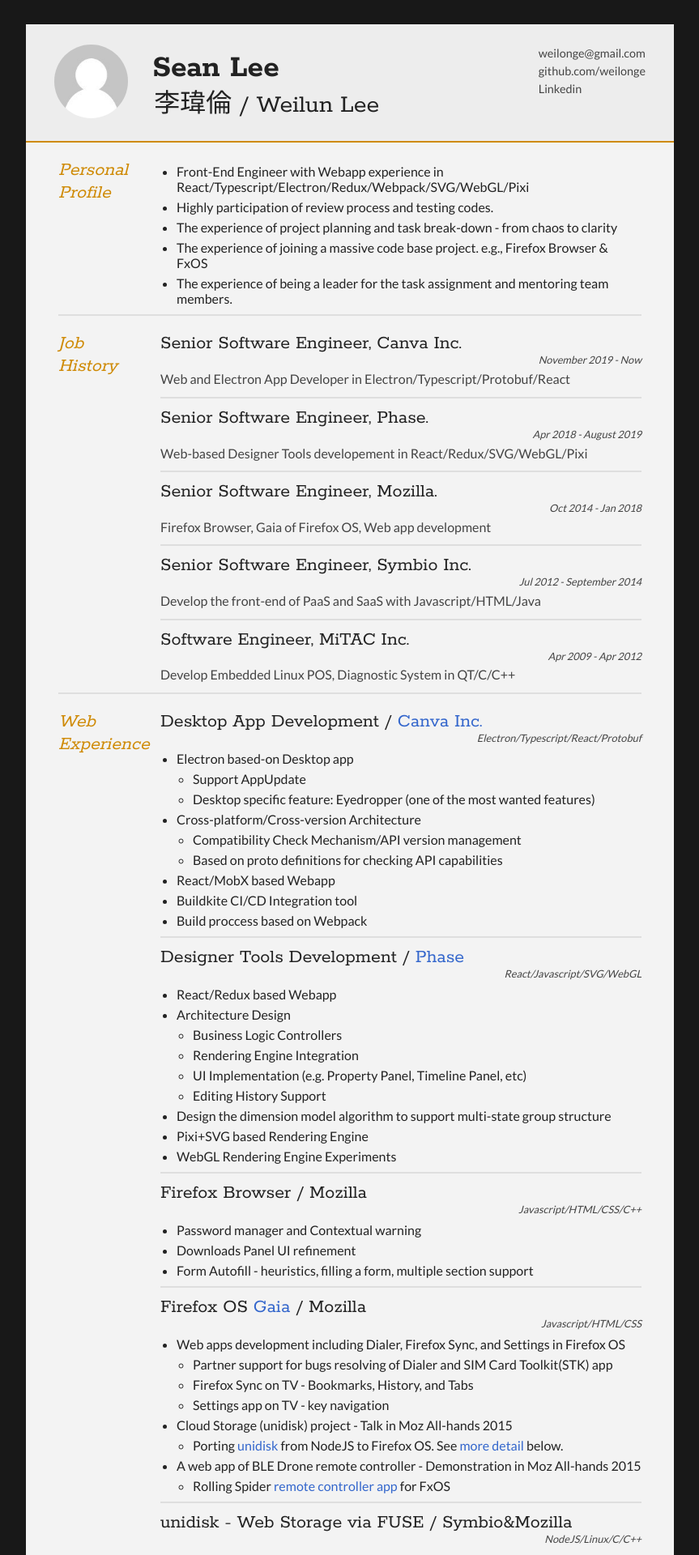
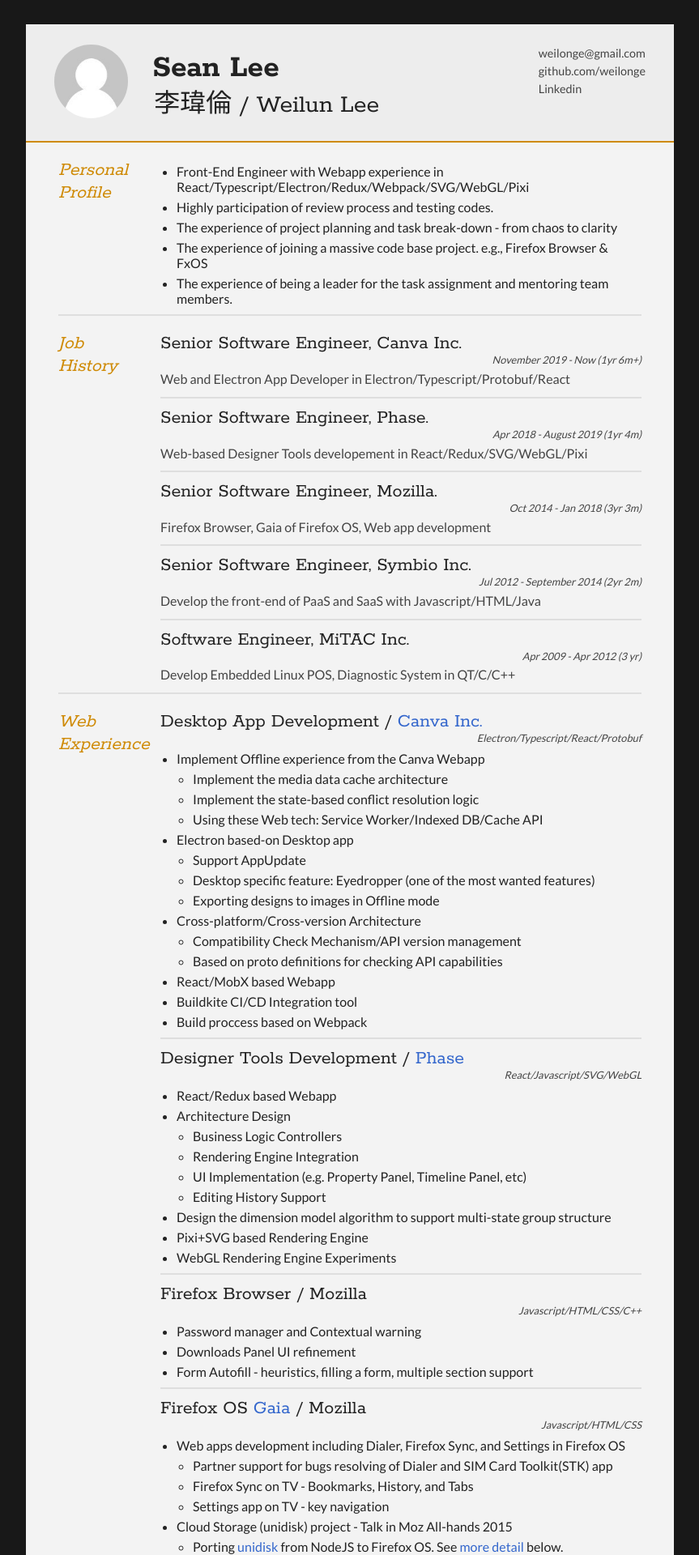
Before and after one commit to weilonge/weilonge.github.io, a Jekyll site: the page resume/index.html, which Jekyll copies as it is, in a window 1280 px wide. Shown: the top 1920 px of the page at 81% size, without its empty margins (208-1071 px from the left). Built offline with Jekyll 4.4.1, drawn with Linux system fonts in a browser that asks for light colours.

Commit message:
Update resume

```diff
--- a/resume/index.html
+++ b/resume/index.html
@@ -73,27 +73,27 @@
           <div class="sectionContent">
             <article>
               <h2>Senior Software Engineer, Canva Inc.</h2>
-              <p class="subDetails">November 2019 - Now</p>
+              <p class="subDetails">November 2019 - Now (<span id="currentWorkPeriod">1yr 6m+</span>)</p>
               <p>Web and Electron App Developer in Electron/Typescript/Protobuf/React</p>
             </article>
             <article>
               <h2>Senior Software Engineer, Phase.</h2>
-              <p class="subDetails">Apr 2018 - August 2019</p>
+              <p class="subDetails">Apr 2018 - August 2019 (1yr 4m)</p>
               <p>Web-based Designer Tools developement in React/Redux/SVG/WebGL/Pixi</p>
             </article>
             <article>
               <h2>Senior Software Engineer, Mozilla.</h2>
-              <p class="subDetails">Oct 2014 - Jan 2018</p>
+              <p class="subDetails">Oct 2014 - Jan 2018 (3yr 3m)</p>
               <p>Firefox Browser, Gaia of Firefox OS, Web app development</p>
             </article>
             <article>
               <h2>Senior Software Engineer, Symbio Inc.</h2>
-              <p class="subDetails">Jul 2012 - September 2014</p>
+              <p class="subDetails">Jul 2012 - September 2014 (2yr 2m)</p>
               <p>Develop the front-end of PaaS and SaaS with Javascript/HTML/Java</p>
             </article>
             <article>
               <h2>Software Engineer, MiTAC Inc.</h2>
-              <p class="subDetails">Apr 2009 - Apr 2012</p>
+              <p class="subDetails">Apr 2009 - Apr 2012 (3 yr)</p>
               <p>Develop Embedded Linux POS, Diagnostic System in QT/C/C++</p>
             </article>
           </div>
@@ -110,16 +110,29 @@
               <h2>Desktop App Development / <a target="_blank" href="https://canva.com/">Canva Inc.</a></h2>
               <p class="subDetails">Electron/Typescript/React/Protobuf</p>
               <ul>
-                <li>Electron based-on Desktop app</li>
+                <li>
+                  <span>Implement Offline experience from the Canva Webapp</span>
+                  <ul>
+                    <li>Implement the media data cache architecture</li>
+                    <li>Implement the state-based conflict resolution logic</li>
+                    <li>Using these Web tech: Service Worker/Indexed DB/Cache API</li>
+                  </ul>
+                </li>
+                <li>
+                  <span>Electron based-on Desktop app</span>
                   <ul>
                     <li>Support AppUpdate</li>
                     <li>Desktop specific feature: Eyedropper (one of the most wanted features)</li>
+                    <li>Exporting designs to images in Offline mode</li>
                   </ul>
-                <li>Cross-platform/Cross-version Architecture</li>
+                </li>
+                <li>
+                  <span>Cross-platform/Cross-version Architecture</span>
                   <ul>
                     <li>Compatibility Check Mechanism/API version management</li>
                     <li>Based on proto definitions for checking API capabilities</li>
                   </ul>
+                </li>
                 <li>React/MobX based Webapp</li>
                 <li>Buildkite CI/CD Integration tool</li>
                 <li>Build proccess based on Webpack</li>
@@ -130,13 +143,15 @@
               <p class="subDetails">React/Javascript/SVG/WebGL</p>
               <ul>
                 <li>React/Redux based Webapp</li>
-                <li>Architecture Design</li>
+                <li>
+                  <span>Architecture Design</span>
                   <ul>
                     <li>Business Logic Controllers</li>
                     <li>Rendering Engine Integration</li>
                     <li>UI Implementation (e.g. Property Panel, Timeline Panel, etc)</li>
                     <li>Editing History Support</li>
                   </ul>
+                </li>
                 <li>Design the dimension model algorithm to support multi-state group structure</li>
                 <li>Pixi+SVG based Rendering Engine</li>
                 <li>WebGL Rendering Engine Experiments</li>
--- a/resume/index.js
+++ b/resume/index.js
@@ -36,3 +36,21 @@
     sectionTitle.classList.toggle('clickMe');
   });
 });
+
+function monthDiff(d1, d2) {
+  let months;
+  months = (d2.getFullYear() - d1.getFullYear()) * 12;
+  months -= d1.getMonth();
+  months += d2.getMonth();
+  return months <= 0 ? 0 : months;
+}
+
+function calculateCurrentWorkPeriod() {
+  const currentWorkPeriod = document.getElementById('currentWorkPeriod');
+  const mon = monthDiff(new Date(2019, 10, 1), new Date());
+  const m = mon % 12;
+  const y = Math.floor(mon / 12);
+  currentWorkPeriod.textContent = (y > 0 ? `${y}yr ` : '') + (m > 0 ? `${m}m+` : '');
+}
+
+calculateCurrentWorkPeriod();
--- a/resume/style.css
+++ b/resume/style.css
@@ -212,23 +212,6 @@
   font-style: italic;
   margin-bottom: 3px;
   text-align: right;
-}
-
-.subDetails > span {
-  font-weight: 900;
-  font-style: normal;
-  font-size: 1.3em;
-  display: inline-block;
-  margin-left: 5px;
-  margin-right: 5px;
-}
-
-.subDetails > span::before {
-  content: "[";
-}
-
-.subDetails > span::after {
-  content: "]";
 }
 
 .keySkills {
```
